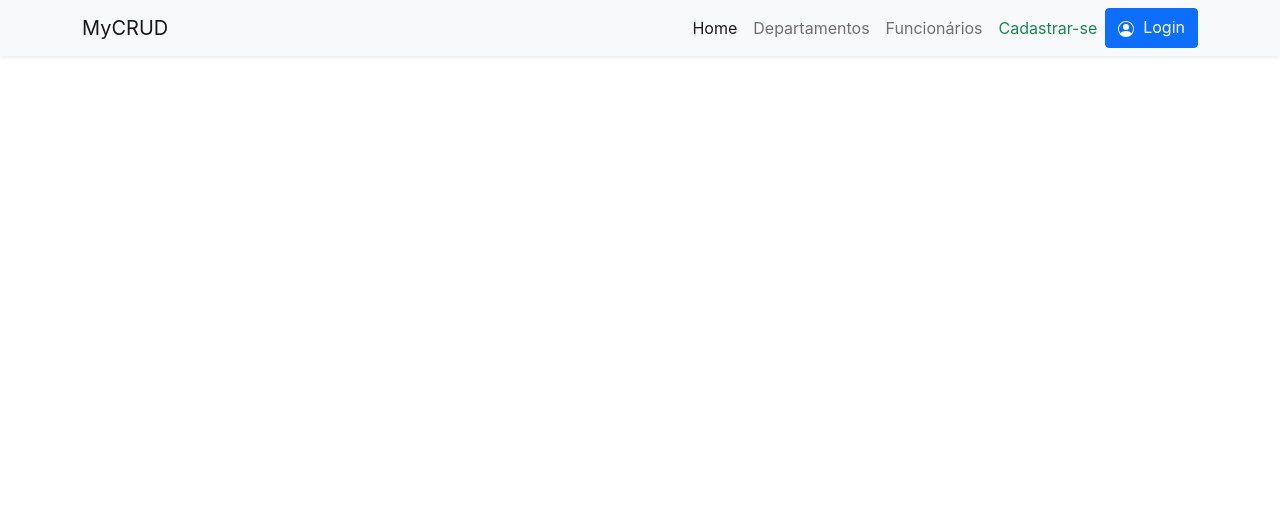
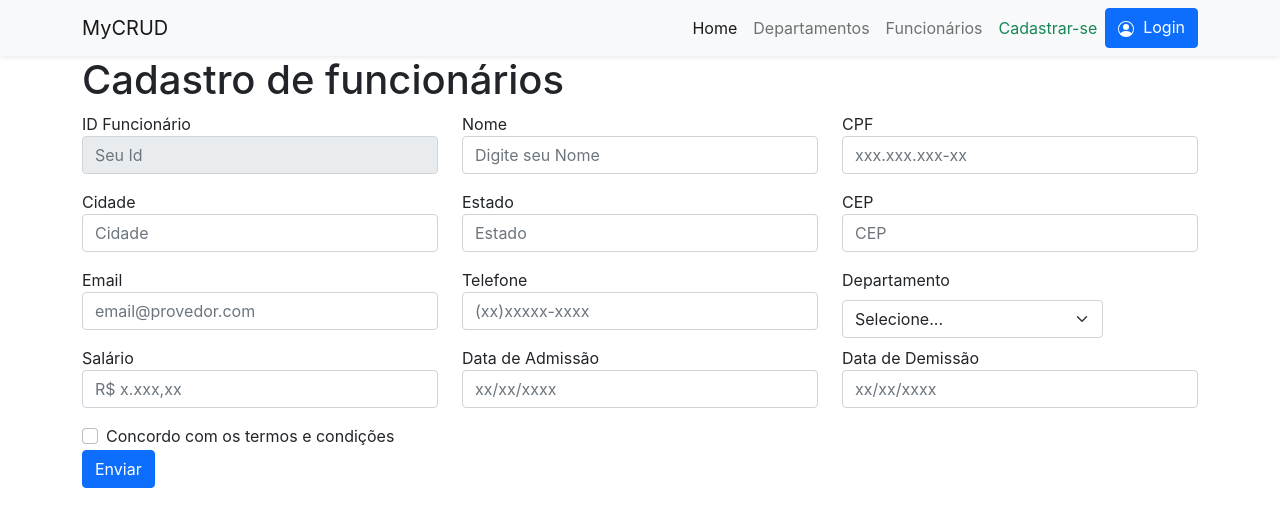
Before and after one commit to alexandrepalota/employee-crud, a React (Create React App) app: page /employees/form in a window 1280 px wide. Shown: the top 526 px of the page. Built offline with nearby package versions, Linux system fonts and the light colour scheme.

Commit message:
tela loguin/registro e formulario funcionario

```diff
--- a/src/App.jsx
+++ b/src/App.jsx
@@ -16,7 +16,7 @@ function App() {
           <Route path="/" element={<Home />}/>
           <Route path="/departments/form" element={<DepartmentForm />}/>
           <Route path="/departments" element={<DepartmentList />}/>
-          <Route path="/employees/fomr" element={<EmployeeForm />}/>
+          <Route path="/employees/form" element={<EmployeeForm />}/>
           <Route path="/employees" element={<EmployeeList />}/>
           <Route path="/signIn" element={<SignIn />}/>
           <Route path="/signUp" element={<SignUp />}/>
--- a/src/components/Navbar.jsx
+++ b/src/components/Navbar.jsx
@@ -19,7 +19,7 @@ export default function Navbar() {
                             <a className="nav-link" href="/departments/form">Departamentos</a>
                         </li>
                         <li className="nav-item">
-                            <a className="nav-link" href="/employees">Funcionários</a>
+                            <a className="nav-link" href="/employees/form">Funcionários</a>
                         </li>
                         <li className="nav-item">
                             <a className="nav-link text-success" href="/signup">Cadastrar-se</a>
--- a/src/pages/EmployeeForm.jsx
+++ b/src/pages/EmployeeForm.jsx
@@ -3,6 +3,112 @@ export default function EmployeeForm() {
     return (
         <>
             <h1>Cadastro de funcionários</h1>
+            <form className=" row g-3needs-validation" novalidate>
+
+                <div className="col-md-4 mb-3">
+                    <label for="validationCustomUsername"> ID Funcionário</label>
+                    <div className="input-group">
+                        <input type="text" className="form-control" id="validationCustomUsername" placeholder="Seu Id" aria-describedby="inputGroupPrepend" disabled />
+                    </div>
+                </div>
+                <div className="col-md-4 mb-3">
+                    <label for="validationCustom01">Nome</label>
+                    <input type="text" className="form-control" id="validationCustom01" placeholder="Digite seu Nome" required />
+                    <div className="valid-feedback">
+
+                    </div>
+                </div>
+                <div className="col-md-4 mb-3">
+                    <label for="validationCustom02">CPF</label>
+                    <input type="text" className="form-control" id="validationCustom02" placeholder="xxx.xxx.xxx-xx" required />
+                    <div className="valid-feedback">
+                        Tudo certo!
+                    </div>
+                </div>
+
+
+                <div className="col-md-4 mb-3">
+                    <label for="validationCustom03">Cidade</label>
+                    <input type="text" className="form-control" id="validationCustom03" placeholder="Cidade" required />
+                    <div className="invalid-feedback">
+                        Por favor, informe uma cidade válida.
+                    </div>
+                </div>
+                <div className="col-md-4 mb-3">
+                    <label for="validationCustom04">Estado</label>
+                    <input type="text" className="form-control" id="validationCustom04" placeholder="Estado" required />
+                    <div className="invalid-feedback">
+                        Por favor, informe um estado válido.
+                    </div>
+                </div>
+                <div className="col-md-4 mb-3">
+                    <label for="validationCustom05">CEP</label>
+                    <input type="text" className="form-control" id="validationCustom05" placeholder="CEP" required />
+                    <div className="invalid-feedback">
+                        Por favor, informe um CEP válido.
+                    </div>
+                </div>
+
+                <div className="col-md-4 mb-3">
+                    <label for="validationCustom05">Email</label>
+                    <input type="email" className="form-control" id="validationCustom05" placeholder="email@provedor.com" required />
+                    <div className="invalid-feedback">
+                        Por favor, informe um email válido.
+                    </div>
+                </div>
+                <div className="col-md-4 mb-3">
+                    <label for="validationCustom05">Telefone</label>
+                    <input type="text" className="form-control" id="validationCustom05" placeholder="(xx)xxxxx-xxxx" required />
+                    <div className="invalid-feedback">
+                        Por favor, informe um Numero válido.
+                    </div>
+                </div>
+                <div className="col-md-3">
+                    <label for="validationCustom04" className="form-label">Departamento</label>
+                    <select className="form-select" id="validationCustom04" required>
+                        <option selected disabled value="">Selecione...</option>
+                        <option>...</option>
+                    </select>
+                    <div className="invalid-feedback">
+                        Selecione um Departamento válido.
+                    </div>
+                </div>
+                <div className="col-md-4 mb-3">
+                    <label for="validationCustom05">Salário</label>
+                    <input type="text" className="form-control" id="validationCustom05" placeholder="R$ x.xxx,xx" required />
+                    <div className="invalid-feedback">
+                        Por favor, informe um Valor válido.
+                    </div>
+                </div>
+                <div className="col-md-4 mb-3">
+                    <label for="validationCustom05">Data de Admissão</label>
+                    <input type="text" className="form-control" id="validationCustom05" placeholder="xx/xx/xxxx" required />
+                    <div className="invalid-feedback">
+                        Por favor, informe uma Data válida.
+                    </div>
+                </div>
+                <div className="col-md-4 mb-3">
+                    <label for="validationCustom05">Data de Demissão</label>
+                    <input type="text" className="form-control" id="validationCustom05" placeholder="xx/xx/xxxx" required />
+                    <div className="invalid-feedback">
+                        Por favor, informe uma Data válida.
+                    </div>
+                </div>
+                <div className="form-group">
+                    <div className="form-check">
+                        <input className="form-check-input" type="checkbox" id="invalidCheck" required />
+                        <label className="form-check-label" for="invalidCheck">
+                            Concordo com os termos e condições
+                        </label>
+                        <div className="invalid-feedback">
+                            Você deve concordar, antes de continuar.
+                        </div>
+                    </div>
+                </div>
+                <div className="col-12">
+                    <button className="btn btn-primary" type="submit">Enviar</button>
+                </div>
+            </form>
         </>
     )
 }
--- a/src/pages/SignIn.jsx
+++ b/src/pages/SignIn.jsx
@@ -3,6 +3,17 @@ export default function SignIn() {
     return (
         <>
             <h1>Tela de login</h1>
+            <form>
+                <div className=" col-3 form-group">
+                    <label for="exampleInputEmail1">Usuário</label>
+                    <input type="text" className="form-control" id="exampleInputLoguin1" aria-describedby="loguinHelp" placeholder="Digite seu Usuário"/>
+                </div>
+                <div className="col-3 form-group">
+                    <label for="exampleInputPassword1">Senha</label>
+                    <input type="password" className="form-control" id="exampleInputPassword1" placeholder="Senha"/>
+                </div>
+                <button type="submit" className=" mt-3 btn btn-primary">Entrar</button>
+            </form>
         </>
     )
 }
--- a/src/pages/SignUp.jsx
+++ b/src/pages/SignUp.jsx
@@ -3,6 +3,21 @@ export default function SignUp() {
     return (
         <>
             <h1>Tela para cadastrar-se</h1>
+            <form>
+                <div className=" col-3 form-group">
+                    <label for="exampleInputEmail1">Usuário</label>
+                    <input type="text" className="form-control" id="exampleInputLoguin1" aria-describedby="loguinHelp" placeholder="Digite seu Usuário"/>
+                </div>
+                <div className="col-3 form-group">
+                    <label for="exampleInputPassword1">Senha</label>
+                    <input type="password" className="form-control" id="exampleInputPassword1" placeholder="Senha"/>
+                </div>
+                <div className=" col-3 form-group">
+                    <label for="exampleInputPassword2"> Confirme sua Senha</label>
+                    <input type="password" className="form-control" id="exampleInputPassword2" placeholder="Confirme sua Senha"/>
+                </div>
+                <button type="submit" className=" mt-3 btn btn-primary">Registrar</button>
+            </form>
         </>
     )
 }
```
